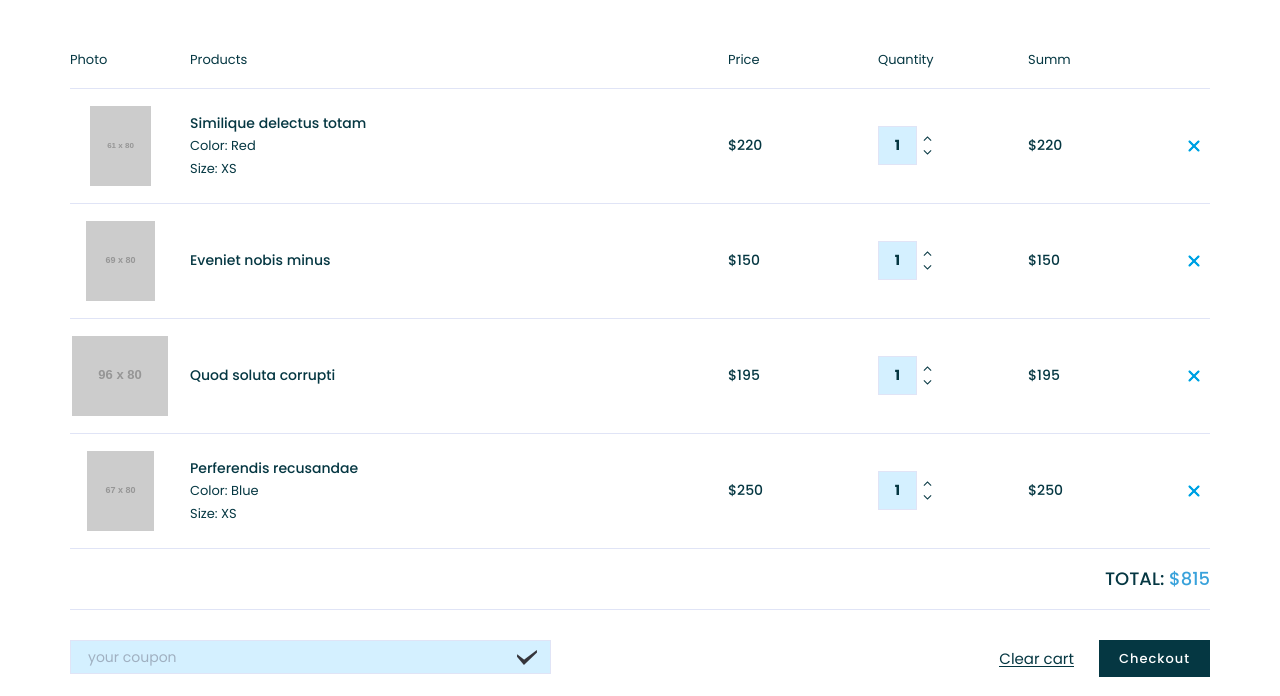
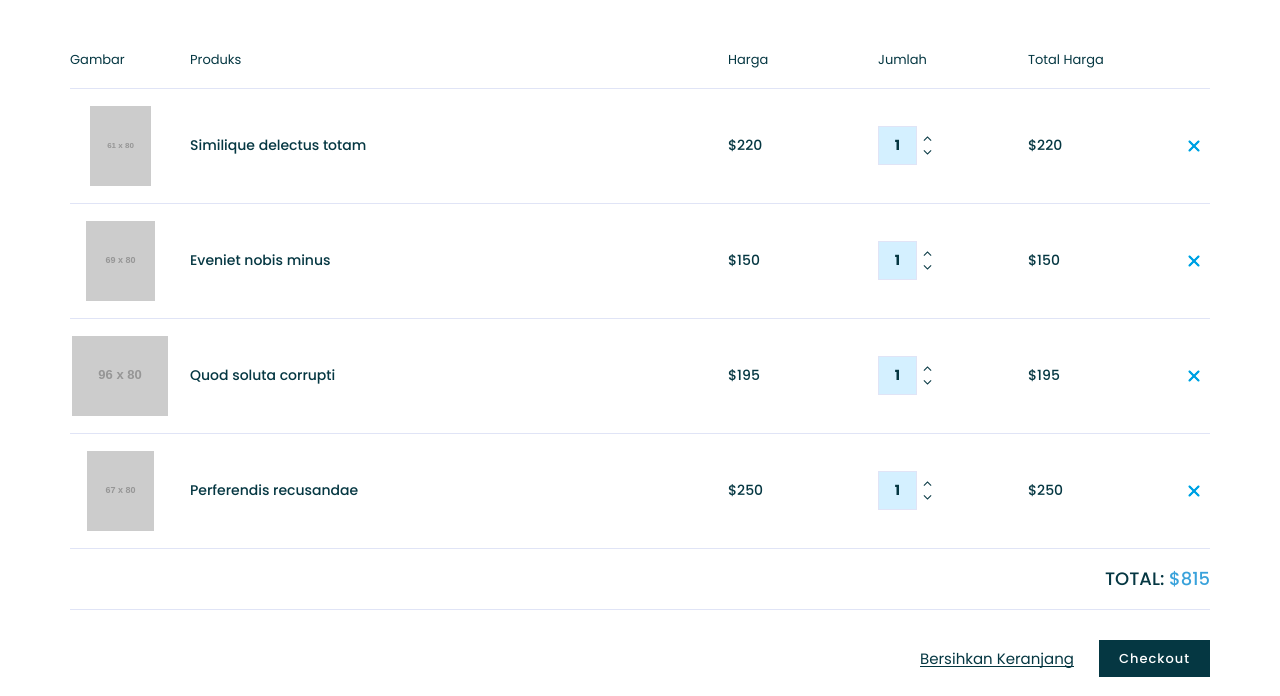
Before and after one commit to dwiriad/Interface-Magang, a plain HTML site: page cart.html in a window 1280 px wide. Shown: the part 304-1000 px from the top of the page. Drawn offline with Linux system fonts and the light colour scheme; some packages are replaced by stand-ins of ours; placeholder pictures from the web are drawn by us.

Commit message:
cart lagiii

```diff
--- a/cart.html
+++ b/cart.html
@@ -238,11 +238,11 @@
                 <table class="cart-items">
                     <thead>
                     <tr>
-                        <td class="cart-image">Photo</td>
-                        <td class="cart-ttl">Products</td>
-                        <td class="cart-price">Price</td>
-                        <td class="cart-quantity">Quantity</td>
-                        <td class="cart-summ">Summ</td>
+                        <td class="cart-image">Gambar</td>
+                        <td class="cart-ttl">Produks</td>
+                        <td class="cart-price">Harga</td>
+                        <td class="cart-quantity">Jumlah</td>
+                        <td class="cart-summ">Total Harga</td>
                         <td class="cart-del">&nbsp;</td>
                     </tr>
                     </thead>
@@ -255,8 +255,6 @@
                         </td>
                         <td class="cart-ttl">
                             <a href="product.html">Similique delectus totam</a>
-                            <p>Color: Red</p>
-                            <p>Size: XS</p>
                         </td>
                         <td class="cart-price">
                             <b>$220</b>
@@ -338,8 +336,6 @@
                         </td>
                         <td class="cart-ttl">
                             <a href="product.html">Perferendis recusandae</a>
-                            <p>Color: Blue</p>
-                            <p>Size: XS</p>
                         </td>
                         <td class="cart-price">
                             <b>$250</b>
@@ -366,12 +362,8 @@
                 <li class="cart-summ">TOTAL: <b>$815</b></li>
             </ul>
             <div class="cart-submit">
-                <div class="cart-coupon">
-                    <input placeholder="your coupon" type="text">
-                    <a class="cart-coupon-btn" href="#"><img src="img/ok.png" alt="your coupon"></a>
-                </div>
                 <a href="#" class="cart-submit-btn">Checkout</a>
-                <a href="#" class="cart-clear">Clear cart</a>
+                <a href="#" class="cart-clear">Bersihkan Keranjang</a>
             </div>
         </form>
         <!-- Cart Items - end -->
```
